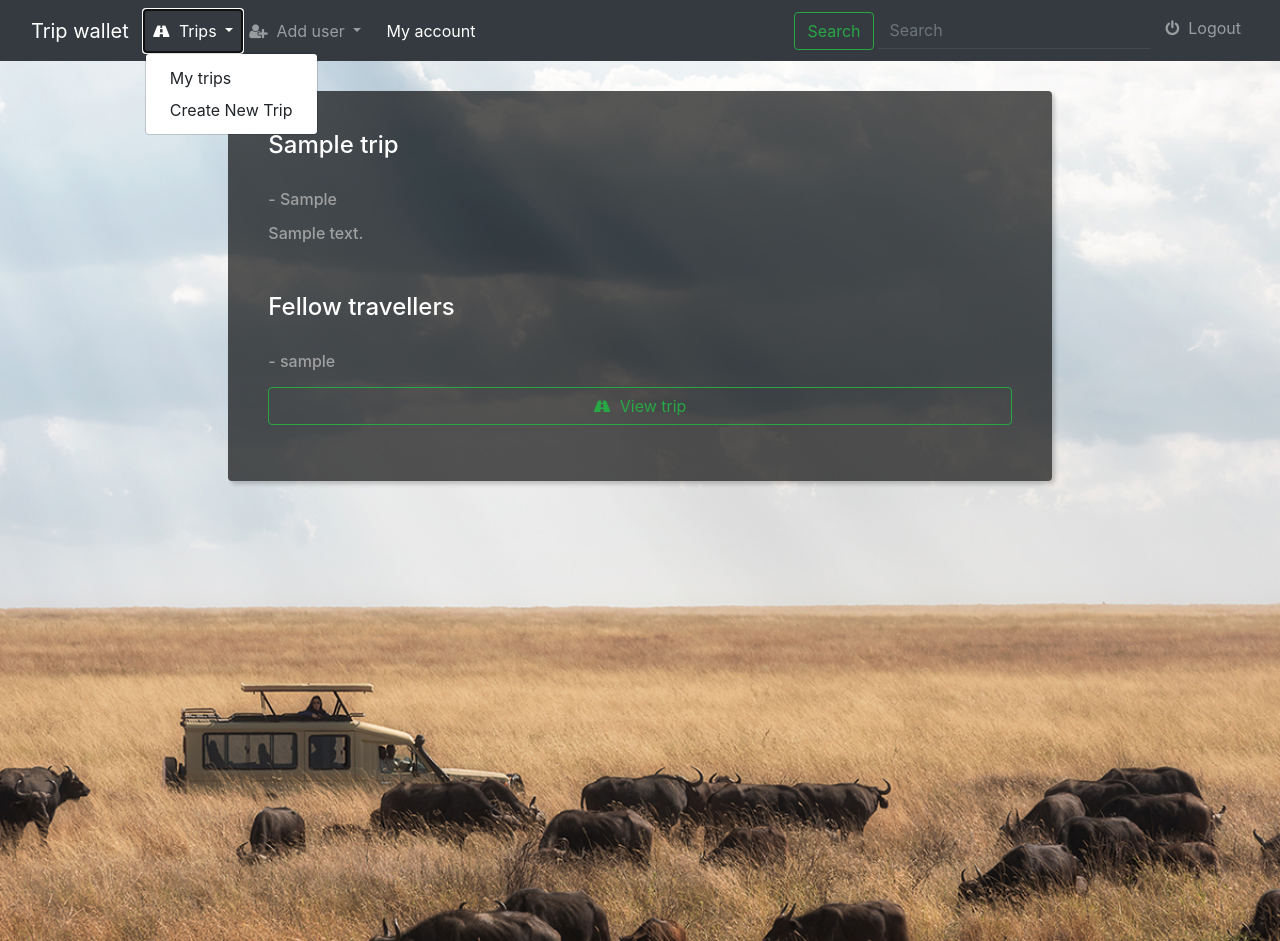
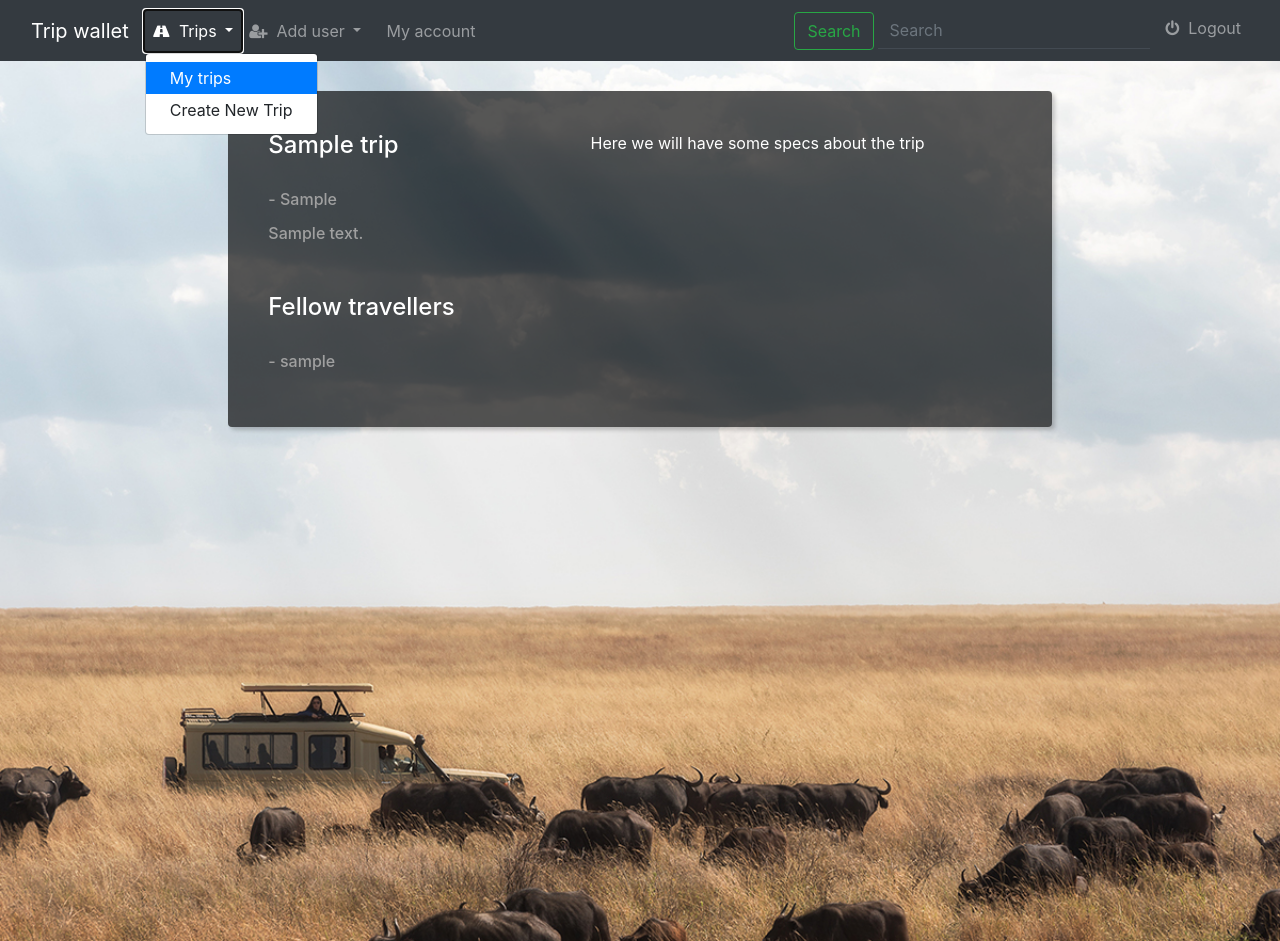
Before and after one commit to VidicL13/Trip_wallet, a Django app: page /trip/1/ in a window 1280 px wide, after a click on "Trips". Run offline with Django 3.2, Linux system fonts and the light colour scheme; a user stored in the database is signed in; tables that the repository leaves empty hold one stand-in row (values such as "Sample post"); some libraries are stand-ins or nearby versions.

Commit message:
changing the looks and template structure next: - update trips - trip details view - users creation - transactions

```diff
--- a/Trip_wallet/webapp/templates/webapp/head.html
+++ b/Trip_wallet/webapp/templates/webapp/head.html
@@ -48,7 +48,7 @@
                         Trips
                       </a>
                       <div class="dropdown-menu" aria-labelledby="navbarDropdownMenuLink">
-                          <a class="dropdown-item {% block trip_active_trip %}{% endblock %}" href="{% url 'webapp:MAIN' %}">My trips</a>
+                          <a class="dropdown-item {% block trip_active_trip %}{% endblock %}" href="{% url 'webapp:TripList' %}">My trips</a>
                           <a class="dropdown-item {% block trip_active_new %}{% endblock %}" href="{% url 'webapp:TripCreate' %}">Create New Trip</a>
                       </div>
                   </li>
--- a/Trip_wallet/webapp/templates/webapp/trip-template.html
+++ b/Trip_wallet/webapp/templates/webapp/trip-template.html
@@ -26,7 +26,6 @@
                         - {{c}}
                     {% endfor %}
                 </h6>
-                <h6 style="margin-bottom: 15px">{{trip.description}}</h6>
             </div>
             <div class="form-group">
                 <h4 style="margin-bottom: 30px;margin-top: 50px">Fellow travellers</h4>
--- a/Trip_wallet/webapp/templates/webapp/tripDelete.html
+++ b/Trip_wallet/webapp/templates/webapp/tripDelete.html
@@ -1,5 +1,7 @@
 {% extends "webapp/head.html" %}
-{% block title %}User Delete{% endblock %}
+{% block title %}Trip Delete{% endblock %}
+{% block trip_active %}active{% endblock %}
+{% block trip_active_trip %}active{% endblock %}
 {% block content %}
     <div class="container-fluid unique">
         <div class="row">
--- a/Trip_wallet/webapp/templates/webapp/tripDetails.html
+++ b/Trip_wallet/webapp/templates/webapp/tripDetails.html
@@ -1,12 +1,15 @@
 {% extends "webapp/head.html" %}
 {% block title %}Trip details{% endblock %}
-{% block user_details_active %}active{% endblock %}
+{% block trip_active %}active{% endblock %}
+{% block trip_active_trip %}active{% endblock %}
 {% block content %}
   <div class="container-fluid unique">
       <div class="row">
           <div class="col-lg-8 offset-lg-2">
               {% include 'webapp/messages.html' %}
               <div class="forma" style="margin-top: 30px">
+                  <div class="row">
+                      <div class="col-lg-5">
                           <div class="form-group">
                               <h4 style="margin-bottom: 30px">{{trip.trip_name}}</h4>
                               <h6 style="margin-bottom: 15px">
@@ -24,11 +27,10 @@
                                 {% endfor %}
                               </h6>
                           </div>
-                  <div class="form-group">
-                      <a href="{% url 'webapp:TripDetails' trip.pk}" class="btn btn-outline-success btn-block" role="button" aria-disabled="true">
-                          <span class="fa fa-road" aria-hidden="true"></span>&nbsp;
-                          View trip
-                      </a>
+                      </div>
+                      <div class="col-7">
+                          <p>Here we will have some specs about the trip</p>
+                      </div>
                   </div>
               </div>
           </div>
--- a/Trip_wallet/webapp/templates/webapp/userDelete.html
+++ b/Trip_wallet/webapp/templates/webapp/userDelete.html
@@ -17,7 +17,7 @@
                         </div>
                         <div class="form-group">
                             <div class="col-lg-6 offset-lg-3">
-                                <a href="{% url 'webapp:UserDetails' pk %}" class="btn btn-outline-danger btn-block" role="button" aria-disabled="true">
+                                <a href="{% url 'webapp:userDetailsUpdate' pk %}" class="btn btn-outline-danger btn-block" role="button" aria-disabled="true">
                                     <span class="fa fa-remove" aria-hidden="true"></span>&nbsp;
                                     Don't delete
                                 </a>
--- a/Trip_wallet/webapp/views.py
+++ b/Trip_wallet/webapp/views.py
@@ -240,7 +240,7 @@ class UserLoginFormView(View):
                 else:
                     mes = username + ' ' + 'Wellcome to Trip wallet'
                     messages.success(request, mes)
-                    return redirect('webapp:MAIN')
+                    return redirect('webapp:TripList')
         # if fails than same form with errors
         messages.error(request, 'Incorrect username or password!')
         return render(request, self.template_name, {'form': form})
@@ -331,6 +331,7 @@ class TripCreateView(View):
 
         return render(request, self.template_name, {'form': form})
 
+
 # Trip delete
 # trip/12/delete/
 class TripDeleteView(View):
@@ -364,6 +365,7 @@ class TripDeleteView(View):
             messages.error(request, 'You do not have the permission to view this page!')
             return redirect('webapp:MAIN')
 
+
 # View all logedin users trips
 # trip/
 class MyTripsView(View):
@@ -372,8 +374,9 @@ class MyTripsView(View):
     template_name = 'webapp/tripList.html'
 
     def get(self, request):
-        trips = Trip.objects.filter(friends=self.request.user)
+        trips = Trip.objects.filter(friends=self.request.user).order_by('-is_active', '-time_stamp')
         return render(request, self.template_name, {'trips': trips})
+
 
 # activate button
 # trip/12/activate/
```
Also changed, not shown: Trip_wallet/webapp/templates/webapp/wellcome.html (+24 -4 lines), 1 other file. Lines whose indentation alone changed are shown as unchanged.
